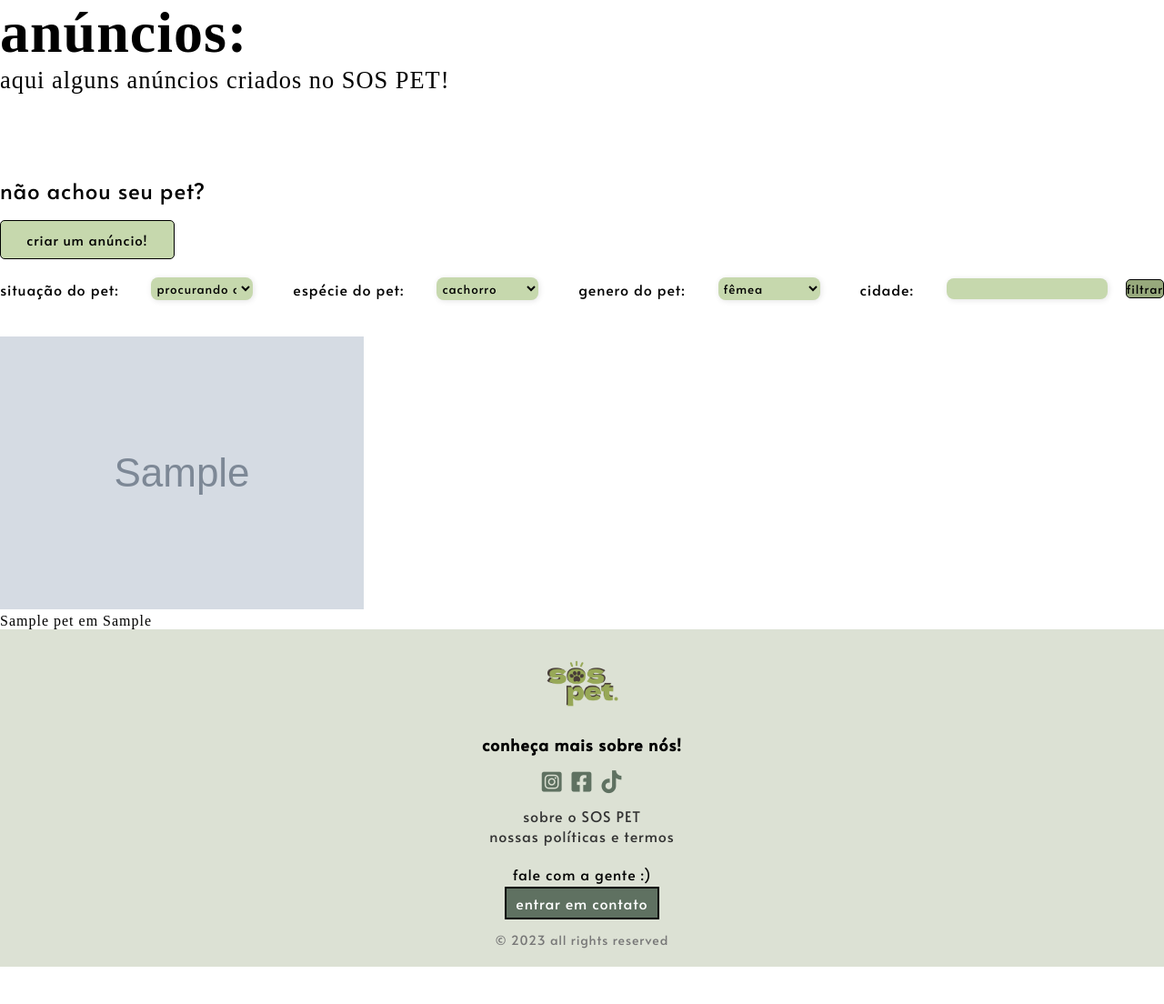
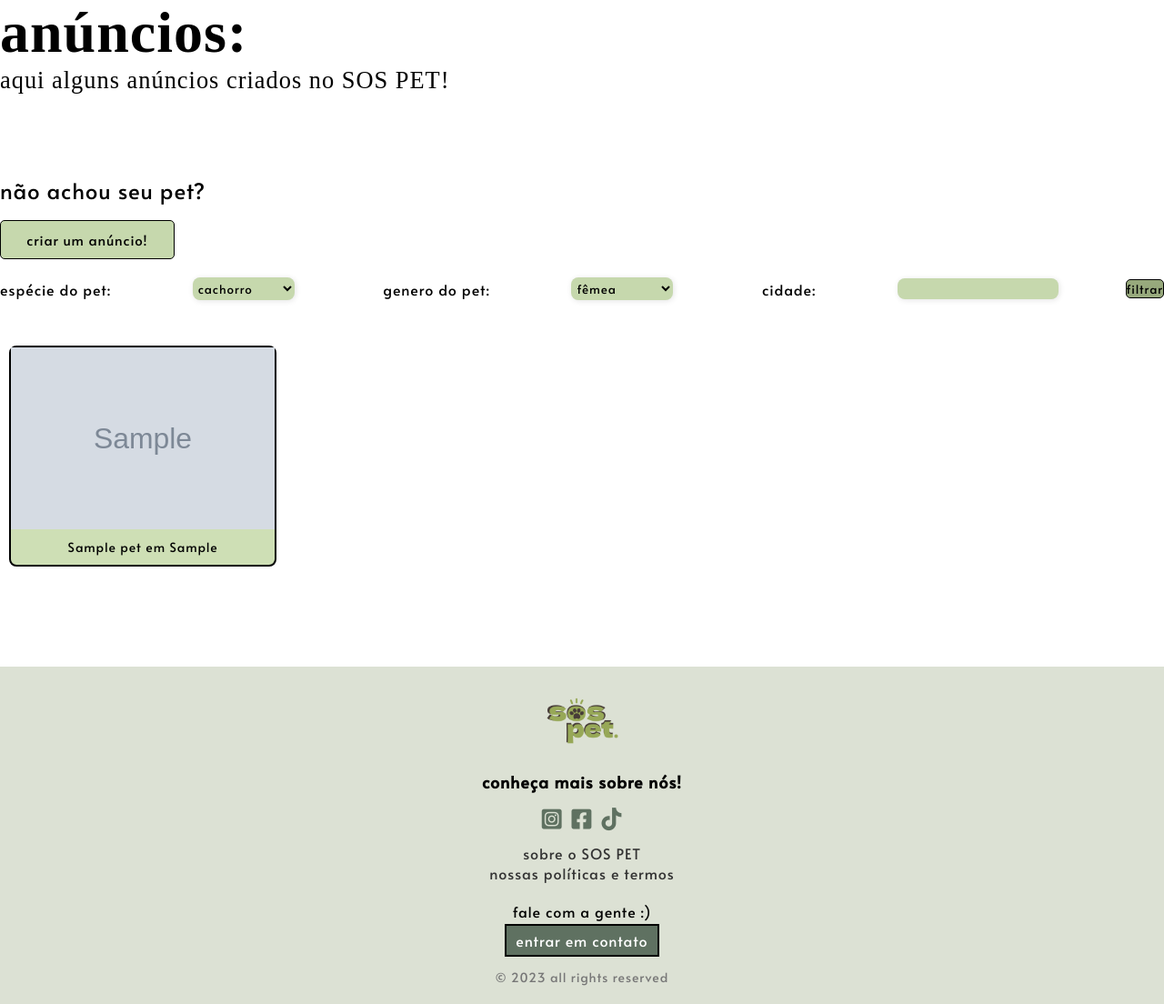
Before and after one commit to ICEI-PUC-Minas-PMV-SI/pmv-si-2023-2-pe1-t1-sospet, a PHP site: page /feed.php in a window 1280 px wide. Shown: the part 181-1285 px from the top of the page at 91% size. Before the commit the page ends 1244 px from the top, so only its background shows below. Run offline with PHP 8.4, Linux system fonts and the light colour scheme; tables that the repository leaves empty or names only in its code hold one stand-in row (values such as "Sample post"); grey boxes marked "Sample" are stand-in pictures; some web fonts are replaced.

Commit message:
Update feed.php

```diff
--- a/src/feed.php
+++ b/src/feed.php
@@ -3,39 +3,35 @@
 <head>
     <meta charset="UTF-8">
     <meta name="viewport" content="width=device-width, initial-scale=1.0">
+    <meta http-equiv="Content-Type" content="text/html; charset=utf-8">
     <link rel="stylesheet" type="text/css" href="feed.css">
     <link rel="stylesheet" href="https://cdnjs.cloudflare.com/ajax/libs/font-awesome/6.4.2/css/all.min.css" integrity="sha512-z3gLpd7yknf1YoNbCzqRKc4qyor8gaKU1qmn+CShxbuBusANI9QpRohGBreCFkKxLhei6S9CQXFEbbKuqLg0DA==" crossorigin="anonymous" referrerpolicy="no-referrer" />
     <title>busca-pet</title>
     <script>
         function filtrar() {
-
-                var situacao = document.getElementById("situacao").value;
             var especie = document.getElementById("especie").value;
             var genero = document.getElementById("genero").value;
             var cidade = document.getElementById("cidade").value.toLowerCase();
 
-                var elementos = document.getElementsByClassName("box-container")[0].children;
-
+            var elementos = document.querySelectorAll(".box-container > .box-item");
 
             for (var i = 0; i < elementos.length; i++) {
                 var elemento = elementos[i];
-                    var textoCidade = elemento.textContent.toLowerCase();
+                var especieAnuncio = elemento.getAttribute("data-especie").toLowerCase();
+                var generoAnuncio = elemento.getAttribute("data-genero").toLowerCase();
+                var cidadeAnuncio = elemento.getAttribute("data-cidade").toLowerCase();
 
                 var atendeFiltro = true;
 
-                    if (situacao !== "todos" && !textoCidade.includes(situacao)) {
+                if (especie !== "todos" && especie !== especieAnuncio) {
                     atendeFiltro = false;
                 }
 
-                    if (especie !== "todos" && !textoCidade.includes(especie)) {
+                if (genero !== "todos" && genero !== generoAnuncio) {
                     atendeFiltro = false;
                 }
 
-                    if (genero !== "todos" && !textoCidade.includes(genero)) {
-                        atendeFiltro = false;
-                    }
-
-                    if (cidade !== "" && !textoCidade.includes(cidade)) {
+                if (cidade !== "" && !cidadeAnuncio.includes(cidade)) {
                     atendeFiltro = false;
                 }
 
@@ -47,6 +43,7 @@
             }
         }
     </script>
+
     </head>
 <body>
     <header class="cabecalho">
@@ -56,6 +53,7 @@
             </nav>
     </header>
 
+    <div class="container-page">
     <div class="titulo">
         <h1>anúncios:</h1>
         <p>aqui alguns anúncios criados no SOS PET!</p>
@@ -67,12 +65,6 @@
     </div>
 
     <div class="filtro">
-        <label for="situacao">situação do pet:</label>
-        <select id="situacao" name="situacao">
-            <option value="procurando">procurando dono</option>
-            <option value="procurado">sendo procurado</option>
-        </select>
-
         <label for="especie">espécie do pet:</label>
         <select id="especie" name="especie">
             <option value="cachorro">cachorro</option>
@@ -97,9 +89,9 @@
     <?php
     session_start();
     $servername = "localhost";
-        $username = "root";
-        $password = "zC;BU`T96F1$";
-        $database = "sospet";
+    $username = "livre145_sospet";
+    $password = "]1^xUN91H}Uj";
+    $database = "livre145_sospet";
 
     $conexao = mysqli_connect($servername, $username, $password, $database);
 
@@ -107,14 +99,16 @@
         die("Falha na conexão com o banco de dados: " . mysqli_connect_error());
     }
 
+    mysqli_set_charset($conexao, "utf8mb4");
+
     $sql = "SELECT * FROM pet";
     $resultado = mysqli_query($conexao, $sql);
 
     if ($resultado) {
         while ($anuncio = mysqli_fetch_assoc($resultado)) {
-                echo '<div class="box' . $anuncio['id'] . '">';
-                echo '<a href="pagina-pet.php?id=' . $anuncio['id'] . '"><img src="' . $anuncio['imagem'] . '" alt="' . $anuncio['nome'] . '"></a>';
-                echo '<p>' . $anuncio['nome'] . ' em ' . $anuncio['cidade'] . '</p>';
+            echo '<div class="box-item box' . $anuncio['id'] . '" data-especie="' . $anuncio['especie'] . '" data-genero="' . $anuncio['genero'] . '" data-cidade="' . $anuncio['cidade'] . '">';
+            echo '<a href="detalhe-pet.php?id=' . $anuncio['id'] . '"><img src="' . $anuncio['imagem'] . '" alt="' .($anuncio['nome']) . '"></a>';
+            echo '<p>' .($anuncio['nome']) . ' em ' .($anuncio['cidade']) . '</p>';
             echo '</div>';
         }
 
@@ -126,6 +120,8 @@
     mysqli_close($conexao);
     ?>
     </div>
+    </div>
+
 
     <div class="footer">
         <div class="footer-contatos">
```
Lines whose indentation alone changed are shown as unchanged.
